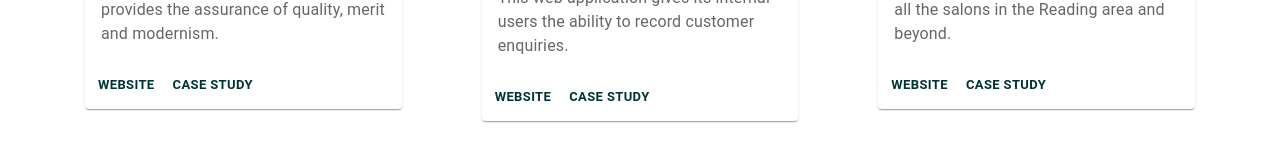
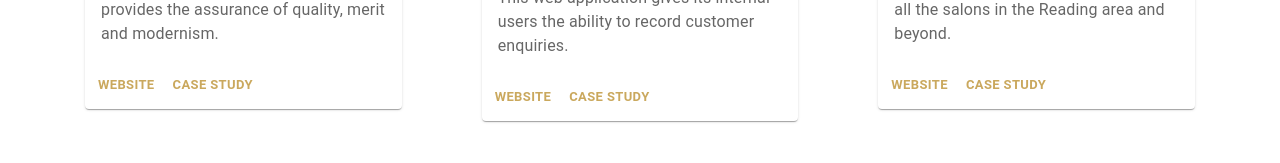
Before and after one commit to CecilJS/ceciljs.github.io, a React (Create React App) app: page /projects in a window 1280 px wide. Shown: the part 710-873 px from the top of the page. Built offline with nearby package versions, Linux system fonts and the light colour scheme.

Commit message:
case studies included

```diff
--- a/package.json
+++ b/package.json
@@ -24,8 +24,8 @@
     "start": "react-scripts start",
     "build": "react-scripts build",
     "test": "react-scripts test",
-    "eject": "react-scripts eject",
-    "server": "node server/index.js"
+    "eject": "react-scripts eject"
+
   },
   "proxy": "http://localhost:3001",
   "eslintConfig": {
--- a/src/app/components/ProjectDisplayCard.js
+++ b/src/app/components/ProjectDisplayCard.js
@@ -26,7 +26,7 @@ function ProjectDisplayCard(props){
         <AnimatedGrid style={style} item xs={11} sm={11} md={12} lg={3.5} xl={3.5} sx={{display: 'flex', justifyContent: 'space-around'}}>
             <Card  sx={{ maxWidth: 345 }} >
             <CardMedia
-                component={props.component}
+                component="img"
                 height={props.height}
                 image={props.url}
                 alt={props.alt}
@@ -40,8 +40,8 @@ function ProjectDisplayCard(props){
                 </Typography>
             </CardContent>
             <CardActions>
-                <Button size="small" sx={{color: "#003333", fontWeight: "bold"}} >{props.website}</Button>
-                <Button size="small" sx={{color: "#003333", fontWeight: "bold"}} >{props.learnMore}</Button>
+            <a href={props.site} target="_blank" rel="noopener noreferrer" style={{ textDecoration: 'none'}}> <Button size="small" sx={{color: "#CAA85D", fontWeight: "bold"}}>{props.website}</Button></a>
+                <Button size="small" sx={{color: "#CAA85D", fontWeight: "bold"}} to={props.to} component={props.component} >{props.learnMore}</Button>
             </CardActions>
             </Card>
         </AnimatedGrid>
--- a/src/app/layout/Contact.js
+++ b/src/app/layout/Contact.js
@@ -35,7 +35,7 @@ function Contact(){
                 <Typography variant='h2' sx={{ color:'#CAA85D',  mt: 1}}>
                 Contact me
                 </Typography>
-                <Typography variant='h6' align="justify" sx={{ mt: 3}} >
+                <Typography variant='h6' sx={{ mt: 3}} >
                 Hey there! Would you like to get in touch?
                 I would really love to hear from you.
                 To help me stay organised and productive while
--- a/src/app/layout/Projects.js
+++ b/src/app/layout/Projects.js
@@ -9,6 +9,7 @@ import tendercrown from '../images/tendercrownpage.png';
 import elegance from '../images/traditionalelegance.png';
 import ProjectDisplayCard from '../components/ProjectDisplayCard';
 import Typewriter from 'typewriter-effect';
+import { Link } from "react-router-dom";
 
 
 
@@ -19,69 +20,81 @@ import Typewriter from 'typewriter-effect';
 
 const DATA = [
     {
-        component: "img",
+        component: Link,
         height: "240",
         url: elegance,
         alt: "Traditional Elegance",
         title: "Traditional Elegance",
         description: "Traditional Elegance is a British brand specialising in Handmade tailoring and accessories for men. The brand provides the assurance of quality, merit and modernism.",
         website: "Website",
-        learnMore: "Case Study"
+        learnMore: "Case Study",
+        site: "https://traditionalelegance.co.uk/",
+        to: "/casestudy"
 
     },
     {
-        component: "img",
+        component: Link,
         height: "240",
         url: kidzapp,
         alt: "Kidz App",
         title: "Kidz App",
         description: "Kidz App is a ficticious organisation that produces computing products for children between the ages of 7 - 15. This web application gives its internal users the ability to record customer enquiries. ",
         website: "Website",
-        learnMore: "Case Study"
+        learnMore: "Case Study",
+        site: "https://github.com/CecilJS/Kidzapp",
+        to: "/casestudy"
 
     },
     {
-        component: "img",
+        component: Link,
         height: "240",
         url: tendercrown,
         alt: "tendercrown",
         title: "Tender Crown",
         description: "Tender Crown is a full service salon situated in the Reading Area. Their approach to haircare stands apart from all the salons in the Reading area and beyond.",
         website: "Website",
-        learnMore: "Case Study"
+        learnMore: "Case Study",
+        site: "https://tendercrown.co.uk/",
+        to: "/casestudy"
 
     },
     {
-        component: "img",
+        component: Link,
         height: "240",
         url: thetalkative,
         alt: "The Talkative",
         title: "The Talkative",
         description: "The Talkative was established in 2017 as a virtual hub where Software developers, UX designers and Graphic designers collaborate on projects. This is a startup that I co-founded.",
         website: "Website",
-        learnMore: "Case Study"
+        learnMore: "Case Study",
+        site: "https://thetalkative.uk/",
+        to: "/casestudy"
 
     },
     {
-        component: "img",
+        component: Link,
         height: "240",
         url: jaydalinroyal,
         alt: "Jaydalin Royal",
         title: "Jaydalin Royal",
         description: "Jaydalin Royal Limited is a Logistics company that provides expert services in the import and export industry in Ghana. They hired me to develop a website for their business, which I delivered on time.",
         website: "Website",
-        learnMore: "Case Study"
+        learnMore: "Case Study",
+        site: "https://jaydalinroyal.com/",
+        to: "/casestudy"
 
     },
     {
-        component: "img",
+        component: Link,
         height: "240",
         url: firststinview,
         alt: "1st In View",
         title: "1st In View",
         description: "1st In View Systems was established in 1997, specialises in Intruder Alarms, Access control, CCTV and Door Entry Systems. They hired me to develop a website for their business, which I delivered on time. ",
         website: "Website",
-        learnMore: "Case Study"
+        learnMore: "Case Study",
+        site: "https://www.1stinview.com/",
+        to: "/casestudy"
 
 
     }
@@ -120,19 +133,20 @@ function Projects(){
             {DATA.map((item, index) =>  (
                 <ProjectDisplayCard
                 component={item.component}
+                to={item.to}
                 height={item.height}
                 url={item.url}
                 alt={item.alt}
                 title={item.title}
                 description={item.description}
                 website={item.website}
+                site={item.site}
                 learnMore={item.learnMore}
                 key={index}
                 showProjects={showProjects}
                 />
 
-            ))}
-
+              ))}
 
             </Grid>
             </>
```
